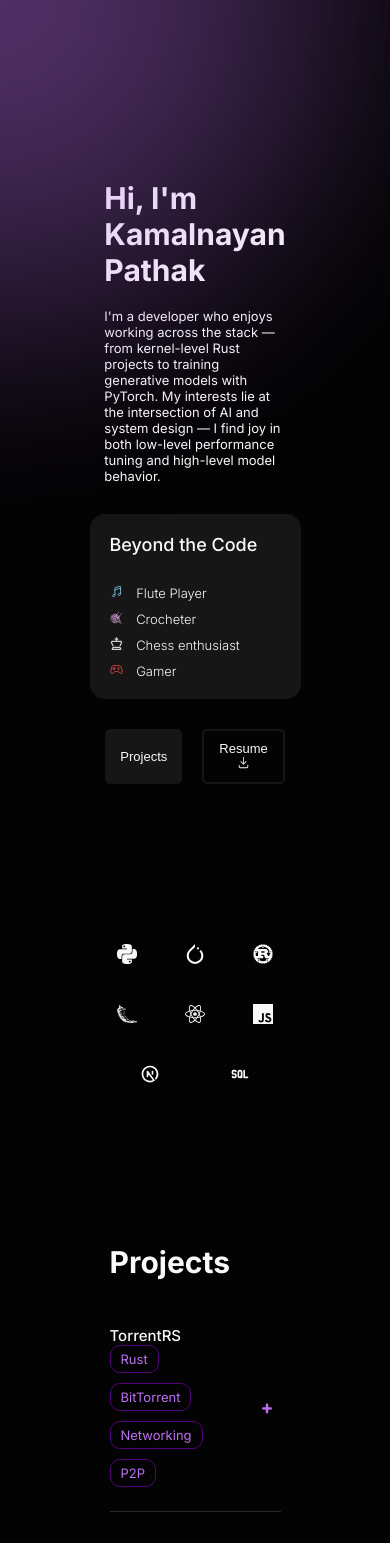
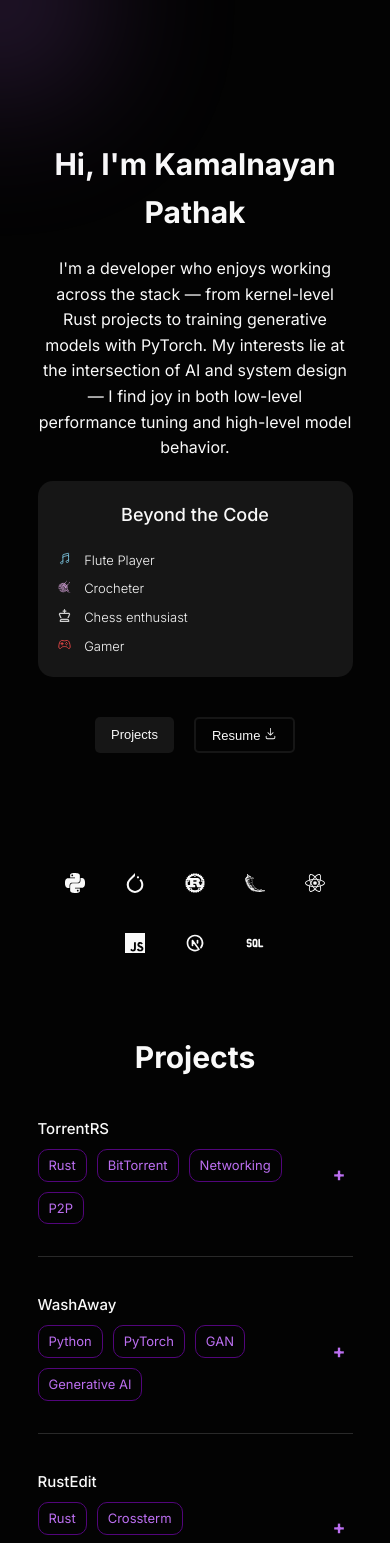
Before and after one commit to kamalnayan10/kmlnyn, a React (Vite) app: page / in a window 390 px wide. Shown: the top 1543 px of the page. Built offline with nearby package versions, Linux system fonts and the light colour scheme.

Commit message:
fixed responsiveness

```diff
--- a/src/About.jsx
+++ b/src/About.jsx
@@ -6,8 +6,10 @@ function About({ scrollToProjects }) {
   return (
     <section className="section">
       <div className="about-container">
-        <AboutText />
-        <AboutCard />
+        <div className="first-row">
+          <AboutText />
+          <AboutCard />
+        </div>
         <HeaderButtons scrollToProjects={scrollToProjects} />
       </div>
     </section>
--- a/src/App.css
+++ b/src/App.css
@@ -7,6 +7,19 @@
   --purple: #52057b;
   --white: #f9f9f9;
   --gray: #a0a0a0;
+
+  /* Responsive spacing variables */
+  --section-padding-desktop: 80px 100px;
+  --section-padding-tablet: 60px 50px;
+  --section-padding-mobile: 40px 20px;
+
+  /* Responsive font sizes */
+  --h1-size-desktop: 3.125rem;
+  --h1-size-tablet: 2.5rem;
+  --h1-size-mobile: 1.875rem;
+  --p-size-desktop: 1.25rem;
+  --p-size-tablet: 1.125rem;
+  --p-size-mobile: 1rem;
 }
 
 /* width */
@@ -40,13 +53,20 @@
 * {
   margin: 0;
   padding: 0;
+  box-sizing: border-box;
+}
+
+html {
+  font-size: 16px;
+  scroll-behavior: smooth;
 }
 
 body {
-  box-sizing: border-box;
   background: var(--black);
   color: var(--white);
   font-family: "Inter", sans-serif;
+  line-height: 1.6;
+  overflow-x: hidden;
 }
 
 ul {
@@ -56,8 +76,7 @@ ul {
 
 .section {
   width: 100%;
-  padding: 80px 100px;
-  box-sizing: border-box;
+  padding: var(--section-padding-desktop);
   display: flex;
   align-items: center;
   justify-content: flex-start;
@@ -66,14 +85,17 @@ ul {
 
 a {
   text-decoration: none;
+  color: inherit;
 }
 
 .bg-blob {
   position: fixed;
   top: 0;
   left: 0;
-  width: 800px;
-  height: 800px;
+  width: 50vw;
+  height: 50vw;
+  max-width: 800px;
+  max-height: 800px;
   background: radial-gradient(circle, var(--light_purple), transparent 90%);
   border-radius: 50%;
   pointer-events: none;
@@ -86,29 +108,28 @@ a {
 
 /* -------------------------------------------Button Component------------------------------------------- */
 button {
-  padding: 15px 55px;
+  padding: 0.9375rem 3.4375rem;
   border-radius: 5px;
-  font-size: 20px;
+  font-size: 1.25rem;
   border: none;
   cursor: pointer;
   color: var(--white);
+  transition: all 0.3s ease-in-out;
 }
 
 .primary {
   background: var(--light-black);
-  transition: all 0.3s ease-in-out;
 }
 
 .primary:hover {
   box-shadow: 0 0 10px var(--light_purple), 0 0 20px var(--light_purple),
     0 0 30px var(--light_purple);
-  transform: translateY(-2px); /* optional lift */
+  transform: translateY(-2px);
 }
 
 .secondary {
   background: transparent;
   border: 2px solid var(--light-black);
-  transition: all 0.3s ease-in-out;
 }
 
 .secondary:hover {
@@ -120,126 +141,152 @@ button {
   background: transparent;
   border-bottom: 1px solid var(--gray);
   border-radius: 0;
+  padding: 0.625rem 1.25rem;
 }
 
 /* -------------------------------------------Header Component------------------------------------------- */
 
 .header-section {
-  margin-top: 50px;
+  margin-top: 3.125rem;
   display: flex;
   align-items: center;
   justify-content: flex-start;
   flex-direction: column;
+  width: 100%;
 }
 
 h1 {
-  font-size: 50px;
+  font-size: var(--h1-size-desktop);
 }
 
 header {
-  width: 50%;
+  width: 90%;
+  max-width: 1200px;
   display: flex;
   justify-content: center;
-  display: flex;
   flex-flow: column;
   align-items: flex-start;
-  gap: 60px;
+  gap: 3.75rem;
 }
 
 header span {
-  font-size: 35px;
+  font-size: 2.1875rem;
   color: var(--gray);
-  margin-bottom: 30px;
+  margin-bottom: 1.875rem;
 }
 
 header p {
-  font-size: 20px;
+  font-size: var(--p-size-desktop);
+  max-width: 800px;
 }
 
 .content-box {
   display: flex;
-  gap: 10px;
+  gap: 0.625rem;
   flex-flow: column;
+  width: 100%;
 }
 
 .btn-box {
   display: flex;
-  gap: 20px;
+  gap: 1.25rem;
+  flex-wrap: wrap;
+  margin-top: 1.25rem;
 }
 
 /* -------------------------------------------About Component------------------------------------------- */
 
 .about-container {
-  margin-top: 100px;
+  margin-top: 6.25rem;
   display: flex;
-  width: 50%;
+  width: 90%;
+  max-width: 1200px;
   justify-content: flex-start;
-  align-items: center;
-  gap: 30px;
   align-items: stretch;
+  gap: 1.875rem;
+  flex-flow: column;
+}
+
+.first-row {
+  display: flex;
   flex-flow: row wrap;
+  gap: 1.875rem;
+  width: 100%;
 }
 
 .about-text {
   flex: 3;
-  font-size: 20px;
+  min-width: 250px;
+  font-size: var(--p-size-desktop);
   display: flex;
-  flex-flow: column wrap;
-  gap: 20px;
+  flex-flow: column;
+  gap: 1.25rem;
 }
 
 .about-sidecard {
   flex: 1;
+  min-width: 220px;
   background: var(--light-black);
   border-radius: 15px;
-  padding: 20px;
-  height: 100%;
+  padding: 1.25rem;
   display: flex;
-  justify-content: center;
+  justify-content: flex-start;
   align-items: flex-start;
   flex-flow: column;
-  gap: 30px;
+  gap: 1.25rem;
   font-weight: 300;
+  height: auto;
+  align-self: flex-start;
 }
 
 .about-sidecard h3 {
   font-weight: 500;
-  font-size: 25px;
+  font-size: 1.5rem;
+}
+
+.about-sidecard ul {
+  gap: 0.5rem;
+  flex-flow: column;
+  display: flex;
+  font-size: 1.125rem;
+  width: 100%;
 }
 
 .icon {
-  font-size: 20px;
-  margin-right: 10px;
+  font-size: 1.25rem;
+  margin-right: 0.625rem;
+  transition: all 0.3s ease;
 }
 
 .icon:hover {
   color: #ffffff;
   text-shadow: 0 0 8px #fff;
   transform: scale(1.1);
-  transition: 0.3s ease;
 }
 
 ul {
-  gap: 10px;
-  flex-flow: column wrap;
+  gap: 0.625rem;
+  flex-flow: column;
   display: flex;
-  font-size: 20px;
+  font-size: 1.25rem;
+  width: 100%;
 }
 
 /* -------------------------------------------Technology Component------------------------------------------- */
 
 .tech {
   display: flex;
-  width: 50%;
+  width: 90%;
+  max-width: 1200px;
   justify-content: space-evenly;
   align-items: center;
-  gap: 40px;
-  align-items: stretch;
+  gap: 2.5rem;
   flex-flow: row wrap;
+  margin-top: 2.5rem;
 }
 
 .tech-icon {
-  font-size: 60px;
+  font-size: 3.75rem;
   transition: all 0.3s ease-in-out;
 }
 
@@ -252,9 +299,10 @@ ul {
   border: 1px solid var(--purple);
   color: var(--light_purple);
   transition: all 0.3s ease-in-out;
-  font-size: 15px;
-  padding: 5px 20px;
+  font-size: 0.9375rem;
+  padding: 0.3125rem 1.25rem;
   border-radius: 10px;
+  display: inline-block;
 }
 
 .tag:hover {
@@ -266,25 +314,26 @@ ul {
 
 .projects-container {
   display: flex;
-  width: 50%;
+  width: 90%;
+  max-width: 1200px;
   justify-content: flex-start;
   align-items: center;
-  gap: 30px;
-  align-items: stretch;
-  flex-flow: column wrap;
+  gap: 1.875rem;
+  flex-flow: column;
 }
 
 .project-box {
   border-bottom: 1px solid #292929;
-  padding: 16px 0;
+  padding: 1rem 0;
   transition: all 0.5s ease-in-out;
   cursor: pointer;
+  width: 100%;
 }
 
 .project-header {
   display: flex;
   align-items: center;
-  gap: 16px;
+  gap: 1rem;
 }
 
 .toggle-icon {
@@ -313,13 +362,14 @@ ul {
   font-weight: 500;
   color: var(--white);
   margin: 0;
-  margin-right: 12px;
+  margin-right: 0.75rem;
 }
 
 .tags {
   display: flex;
   flex-wrap: wrap;
-  gap: 10px;
+  gap: 0.625rem;
+  margin: 0.5rem 0;
 }
 
 .info {
@@ -328,18 +378,20 @@ ul {
   transition: all 0.5s ease;
   font-size: 0.9rem;
   color: var(--gray);
-  margin-top: 8px;
+  margin-top: 0.5rem;
+  overflow: hidden;
 }
 
 .info.open {
   max-height: 200px;
   opacity: 1;
+  margin-top: 1rem;
 }
 
 .info a {
   color: var(--light_purple);
-  display: inline-block; /* ensures margin works */
-  margin-top: 10px;
+  display: inline-block;
+  margin-top: 0.625rem;
 }
 
 a.underline-hover {
@@ -354,7 +406,7 @@ a.underline-hover::after {
   content: "";
   position: absolute;
   left: 0;
-  bottom: -2px; /* adjusts distance below text */
+  bottom: -2px;
   width: 100%;
   height: 2px;
   background-color: var(--light_purple);
@@ -375,12 +427,12 @@ a.underline-hover:hover::after {
 
 .contact-container {
   display: flex;
-  width: 50%;
+  width: 90%;
+  max-width: 1200px;
   justify-content: flex-start;
   align-items: center;
-  gap: 30px;
-  align-items: stretch;
-  flex-flow: column wrap;
+  gap: 1.875rem;
+  flex-flow: column;
 }
 
 .socials {
@@ -389,178 +441,226 @@ a.underline-hover:hover::after {
   align-items: center;
   flex-flow: row wrap;
   width: 100%;
-  gap: 20px;
+  gap: 1.25rem;
 }
 
 .social-icon {
-  font-size: 30px;
+  font-size: 1.875rem;
   color: var(--white);
+  transition: all 0.3s ease;
+}
+
+.social-icon:hover {
+  color: var(--light_purple);
+  transform: scale(1.1);
 }
 
 /* -------------------------------------------Media Queries------------------------------------------- */
 
 /* Tablets (landscape) */
 @media (max-width: 992px) {
-  .about-container {
-    width: 60%;
-    flex-flow: column;
+  :root {
+    --section-padding-desktop: var(--section-padding-tablet);
+  }
+
+  .section {
+    padding: var(--section-padding-tablet);
+  }
+
+  h1 {
+    font-size: var(--h1-size-tablet);
+  }
+
+  header span {
+    font-size: 1.875rem;
+  }
+
+  header p,
+  .about-text,
+  .about-sidecard ul {
+    font-size: var(--p-size-tablet);
+  }
+
+  .about-sidecard h3 {
+    font-size: 1.25rem;
+  }
+
+  .icon {
+    font-size: 0.9375rem;
+  }
+
+  button {
+    font-size: 1.125rem;
+    padding: 0.9375rem 2.1875rem;
+  }
+
+  .tech-icon {
+    font-size: 3.125rem;
+  }
+
+  .first-row {
+    gap: 1.5rem;
+  }
+}
+
+@media (max-width: 768px) {
+  h1 {
+    font-size: var(--h1-size-tablet);
+  }
+
+  button {
+    padding: 0.9375rem 2.1875rem;
+  }
+
+  .tech-icon {
+    font-size: 2.5rem;
+  }
+
+  .tag {
+    font-size: 0.8125rem;
+    padding: 0.3125rem 0.9375rem;
+  }
+
+  .first-row {
+    flex-direction: column;
   }
 
   .about-text {
-    font-size: 18px;
+    width: 100%;
   }
 
-  .about-sidecard ul {
-    font-size: 18px;
-  }
-
-  .about-sidecard h3 {
-    font-size: 20px;
-  }
-
-  .icon {
-    font-size: 15px;
-  }
-
-  button {
-    font-size: 18px;
-  }
-
-  .tech {
-    width: 60%;
-  }
-
-  .tech-icon {
-    font-size: 50px;
-  }
-
-  .projects-container {
-    width: 60%;
-  }
-
-  .contact-container {
-    width: 60%;
-  }
-}
-
-/* Tablets (portrait) and small laptops */
-@media (max-width: 768px) {
-  h1 {
-    font-size: 40px;
-  }
-
-  button {
-    padding: 15px 35px;
-  }
-
-  .tech-icon {
-    font-size: 40px;
-  }
-
-  .tag {
-    font-size: 13px;
-    padding: 5px 15px;
+  .about-sidecard {
+    width: 100%;
   }
 }
 
 /* Phones (landscape) */
 @media (max-width: 600px) {
+  :root {
+    --section-padding-desktop: var(--section-padding-mobile);
+  }
+
+  .section {
+    padding: var(--section-padding-mobile);
+  }
+
   .hide {
     display: none;
   }
 
   .about-container {
-    justify-content: center;
     align-items: center;
   }
+
   .about-text {
-    justify-content: center;
+    text-align: center;
     align-items: center;
   }
 
   h1 {
-    font-size: 30px;
+    font-size: var(--h1-size-mobile);
+    text-align: center;
   }
-  p {
-    font-size: 13px;
+
+  p,
+  .about-text,
+  header p {
+    font-size: var(--p-size-mobile);
+  }
+
+  header span {
+    font-size: 1.5rem;
+    text-align: center;
   }
 
   .about-sidecard h3 {
-    font-size: 18px;
+    font-size: 1.125rem;
+    text-align: center;
+    width: 100%;
   }
 
-  .about-sidecard {
-    width: 100%;
+  .icon {
+    font-size: 0.9375rem;
   }
-  .icon {
-    font-size: 15px;
-  }
+
   .about-sidecard ul {
-    font-size: 15px;
+    font-size: 0.9375rem;
     width: 100%;
   }
 
   button {
-    font-size: 15px;
-    padding: 10px 15px;
+    font-size: 0.9375rem;
+    padding: 0.625rem 0.9375rem;
   }
 
   .tech-icon {
-    font-size: 30px;
+    font-size: 1.875rem;
   }
 
   .project-title {
-    font-size: 15px;
+    font-size: 0.9375rem;
   }
 
   .tag {
-    font-size: 13px;
-    padding: 5px 10px;
+    font-size: 0.8125rem;
+    padding: 0.3125rem 0.625rem;
   }
 
   .project-box p {
-    font-size: 13px;
+    font-size: 0.8125rem;
   }
 
   .social-icon {
-    font-size: 20px;
+    font-size: 1.25rem;
   }
 
   .contact-container p {
-    font-size: 13px;
+    font-size: 0.8125rem;
+  }
+
+  header {
+    align-items: center;
+    text-align: center;
+  }
+
+  .btn-box {
+    justify-content: center;
+    width: 100%;
+  }
+
+  .tech {
+    justify-content: center;
+  }
+
+  .socials {
+    justify-content: center;
   }
 }
 
+/* Small phones */
 @media (max-width: 480px) {
-  .about-container {
-    width: 90%;
-    justify-content: center;
-    align-items: center;
-  }
-  .icon {
-    font-size: 13px;
-  }
-  .about-sidecard ul {
-    font-size: 13px;
-  }
-  button {
-    font-size: 13px;
-  }
-  .tech {
-    width: 90%;
-  }
   .tech-icon {
-    font-size: 20px;
-  }
-  .projects-container {
-    width: 90%;
-  }
-  .tag {
-    font-size: 13px;
-    padding: 5px 10px;
+    font-size: 1.25rem;
   }
 
+  button {
+    font-size: 0.8125rem;
+  }
+
+  .icon,
+  .about-sidecard ul {
+    font-size: 0.8125rem;
+  }
+
+  button.primary,
+  button.secondary {
+    padding: 0.5rem 1rem;
+  }
+
+  .first-row,
+  .about-container,
+  .projects-container,
   .contact-container {
-    width: 90%;
+    gap: 1.25rem;
   }
 }
```
